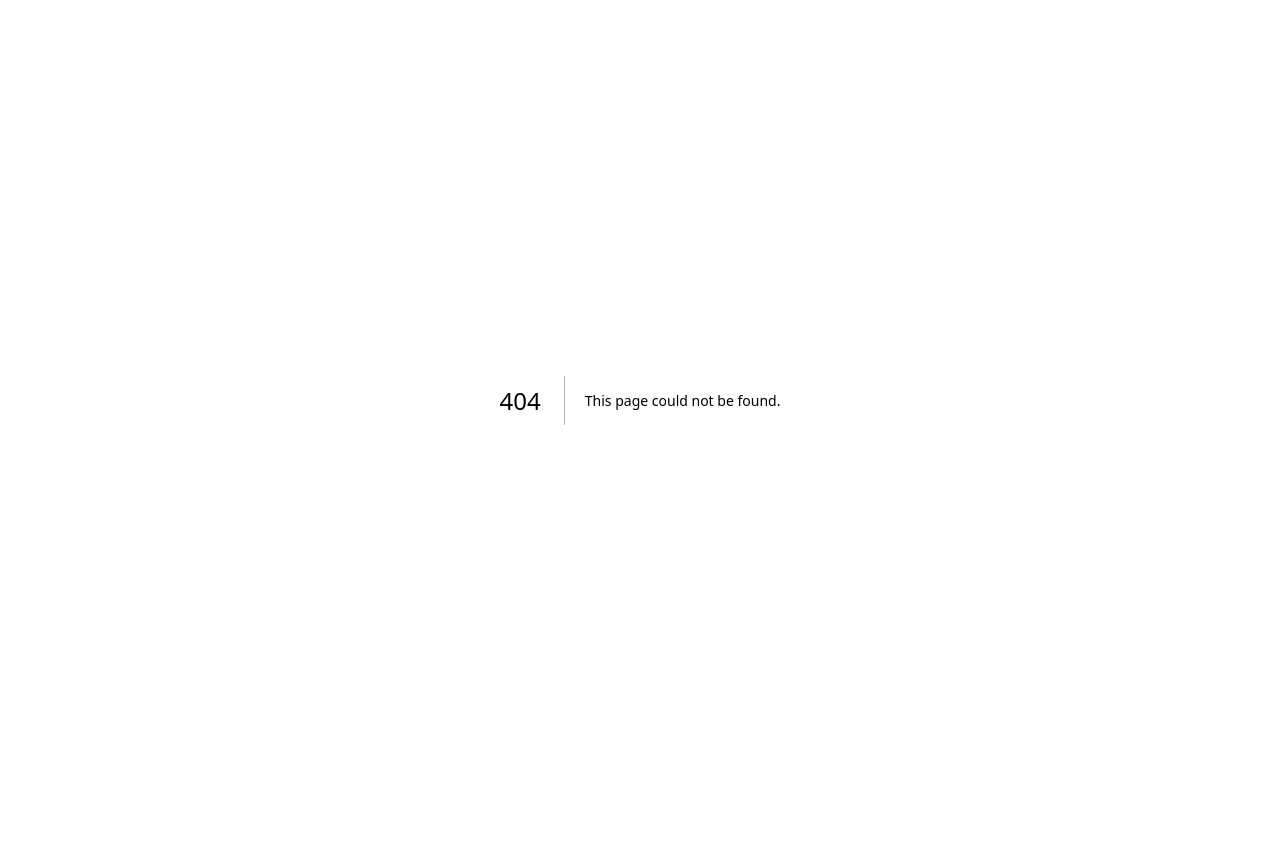
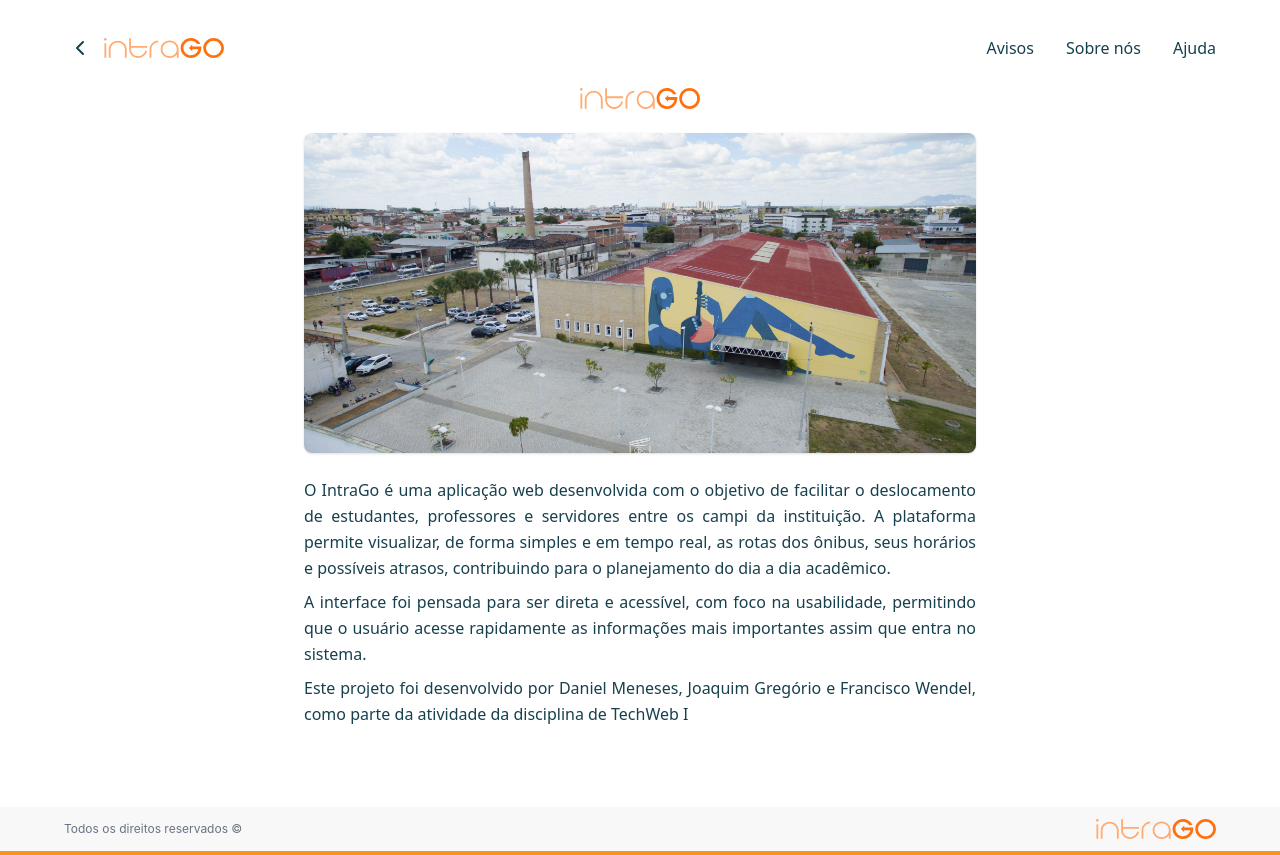
Before and after one commit to Intra-Go/intra-go, a Next.js app: page /sobre-nos in a window 1280 px wide. Before the commit this address had no page. Before the commit the page ends 800 px from the top, so only its background shows below. Built offline with nearby package versions, Linux system fonts and the light colour scheme.

Commit message:
feat: create SobreNosPage component with NavBar, Logo, and Footer

```diff
--- /dev/null
+++ b/src/app/sobre-nos/page.tsx
@@ -0,0 +1,62 @@
+"use client";
+import React, { useState } from "react";
+import NavBar from "../components/NavBar";
+import Logo from "../components/Logo";
+import Footer from "../components/Footer";
+
+export default function SobreNosPage() {
+	const [modalOpen, setModalOpen] = useState(false);
+	return (
+		<div className="flex flex-col items-center bg-[#f3f6fa] md:bg-white px-2 md:px-0 py-0 w-full min-h-screen">
+			<div className="flex flex-col flex-1 bg-white shadow-lg md:shadow-none mx-auto mt-8 md:mt-0 px-4 md:px-16 py-4 md:py-8 rounded-2xl md:rounded-none w-full max-w-[480px] md:max-w-full font-sans">
+				<NavBar onMenuClick={() => setModalOpen(true)} />
+				<header className="md:hidden flex items-center gap-2 mb-6">
+					<button
+						onClick={() => window.history.back()}
+						className="mr-2 text-[#17404E] text-2xl"
+					>
+						<svg width="28" height="28" fill="none" viewBox="0 0 24 24">
+							<path
+								d="M15 18l-6-6 6-6"
+								stroke="#17404E"
+								strokeWidth="2"
+								strokeLinecap="round"
+								strokeLinejoin="round"
+							/>
+						</svg>
+					</button>
+					<h1 className="font-semibold text-[#17404E] text-2xl">Sobre nós</h1>
+				</header>
+				<div className="flex flex-col flex-1 items-center">
+					<Logo />
+					<img
+						src="../Campus-UFC.jpg"
+						alt="Campus Mucambinho"
+						className="shadow my-6 rounded-lg w-full max-w-2xl h-56 md:h-80 object-cover"
+					/>
+					<div className="mb-4 w-full max-w-2xl text-[#17404E] text-base text-justify leading-relaxed">
+						<p className="mb-2">
+							O IntraGo é uma aplicação web desenvolvida com o objetivo de
+							facilitar o deslocamento de estudantes, professores e servidores
+							entre os campi da instituição. A plataforma permite visualizar, de
+							forma simples e em tempo real, as rotas dos ônibus, seus horários
+							e possíveis atrasos, contribuindo para o planejamento do dia a dia
+							acadêmico.
+						</p>
+						<p className="mb-2">
+							A interface foi pensada para ser direta e acessível, com foco na
+							usabilidade, permitindo que o usuário acesse rapidamente as
+							informações mais importantes assim que entra no sistema.
+						</p>
+						<p>
+							Este projeto foi desenvolvido por Daniel Meneses, Joaquim Gregório
+							e Francisco Wendel, como parte da atividade da disciplina de
+							TechWeb I
+						</p>
+					</div>
+				</div>
+			</div>
+			<Footer />
+		</div>
+	);
+}
```
